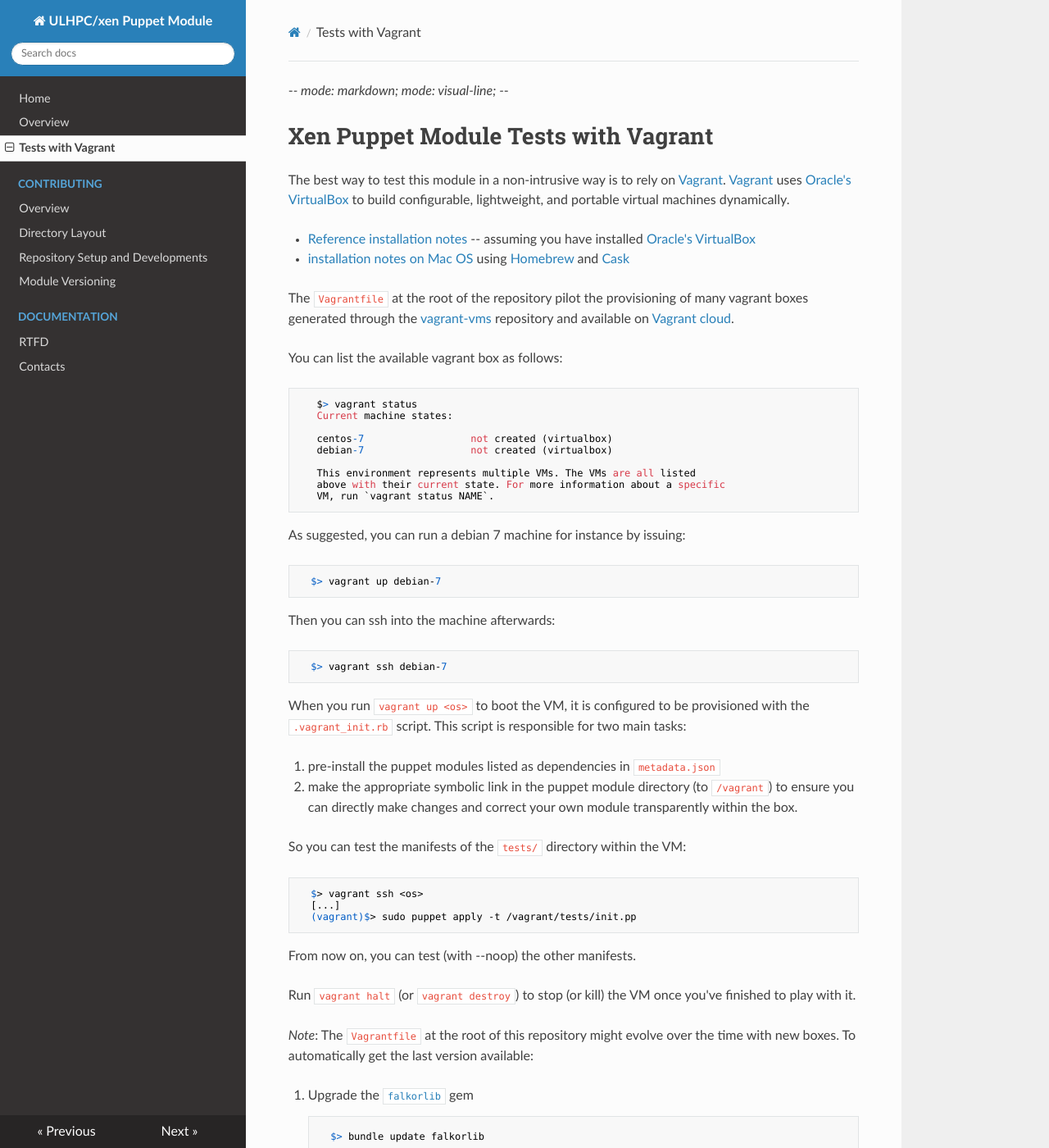
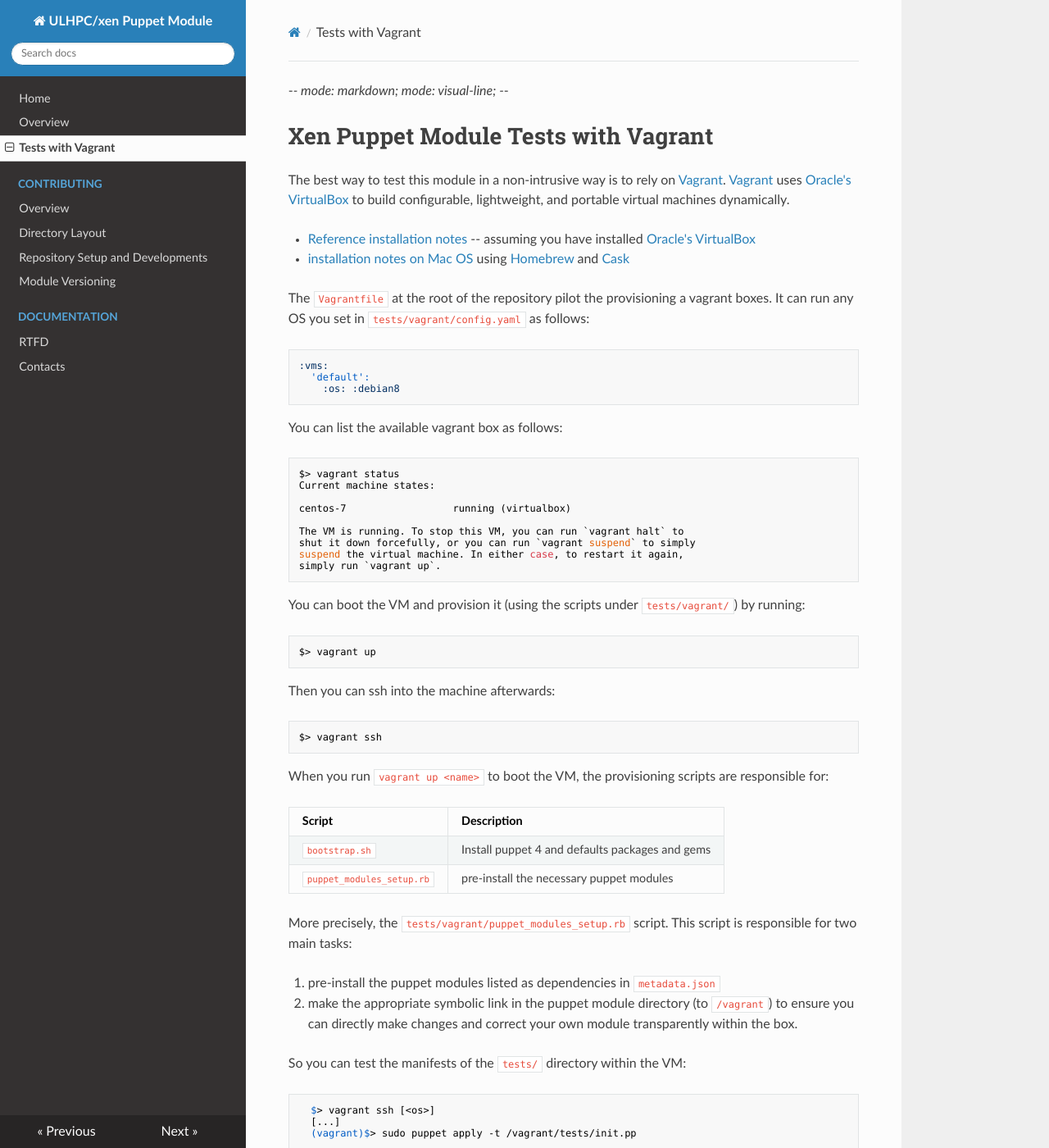
Before and after one commit to ULHPC/puppet-xen, an MkDocs documentation site: the page built from docs/vagrant.md, in a window 1280 px wide and 1400 px high. Shown: the whole window at 82% size. Built offline with MkDocs 1.6.1, drawn with Linux system fonts in a browser that asks for light colours; nearby versions of some CDN libraries; old or Windows-style settings are respelled for this version of MkDocs.

Commit message:
update content of 'vagrant.md'
Signed-off-by: Hyacinthe Cartiaux <Hyacinthe.Cartiaux@uni.lu>

````diff
--- a/docs/vagrant.md
+++ b/docs/vagrant.md
@@ -9,29 +9,49 @@ to build configurable, lightweight, and portable virtual machines dynamically.
 * [Reference installation notes](http://docs.vagrantup.com/v2/installation/) -- assuming you have installed [Oracle's VirtualBox](http://www.virtualbox.org/)
 * [installation notes on Mac OS](http://sourabhbajaj.com/mac-setup/Vagrant/README.html) using [Homebrew](http://brew.sh/) and [Cask](http://sourabhbajaj.com/mac-setup/Homebrew/Cask.html)
 
-The `Vagrantfile` at the root of the repository pilot the provisioning of many vagrant boxes generated through the [vagrant-vms](https://github.com/falkor/vagrant-vms) repository and available on [Vagrant cloud](https://atlas.hashicorp.com/boxes/search?utf8=%E2%9C%93&sort=&provider=virtualbox&q=svarrette).
+The `Vagrantfile` at the root of the repository pilot the provisioning a vagrant boxes.
+It can run any OS you set in `tests/vagrant/config.yaml` as follows:
+
+```yaml
+:vms:
+  'default':
+    :os: :debian8
+```
 
 You can list the available vagrant box as follows:
 
-       $> vagrant status
-	   Current machine states:
+```bash
+$> vagrant status
+Current machine states:
 
-       centos-7                  not created (virtualbox)
-	   debian-7                  not created (virtualbox)
+centos-7                  running (virtualbox)
 
-       This environment represents multiple VMs. The VMs are all listed
-	   above with their current state. For more information about a specific
-	   VM, run `vagrant status NAME`.
+The VM is running. To stop this VM, you can run `vagrant halt` to
+shut it down forcefully, or you can run `vagrant suspend` to simply
+suspend the virtual machine. In either case, to restart it again,
+simply run `vagrant up`.
+```
 
-As suggested, you can run a debian 7 machine for instance by issuing:
+You can boot the VM and provision it (using the scripts under `tests/vagrant/`) by running:
 
-      $> vagrant up debian-7
+```bash
+$> vagrant up
+```
 
 Then you can ssh into the machine afterwards:
 
-      $> vagrant ssh debian-7
+```bash
+$> vagrant ssh
+```
 
-When you run `vagrant up <os>` to boot the VM, it is configured to be provisioned with the `.vagrant_init.rb` script.
+When you run `vagrant up <name>` to boot the VM, the provisioning scripts are responsible for:
+
+| Script                    | Description                                     |
+|---------------------------|-------------------------------------------------|
+| `bootstrap.sh`            | Install puppet 4 and defaults packages and gems |
+| `puppet_modules_setup.rb` | pre-install the necessary puppet modules        |
+
+More precisely, the `tests/vagrant/puppet_modules_setup.rb` script.
 This script is responsible for two main tasks:
 
 1. pre-install the puppet modules listed as dependencies in `metadata.json`
@@ -39,7 +59,7 @@ This script is responsible for two main tasks:
 
 So you can test the manifests of the `tests/` directory within the VM:
 
-      $> vagrant ssh <os>
+      $> vagrant ssh [<os>]
       [...]
       (vagrant)$> sudo puppet apply -t /vagrant/tests/init.pp
 
````
